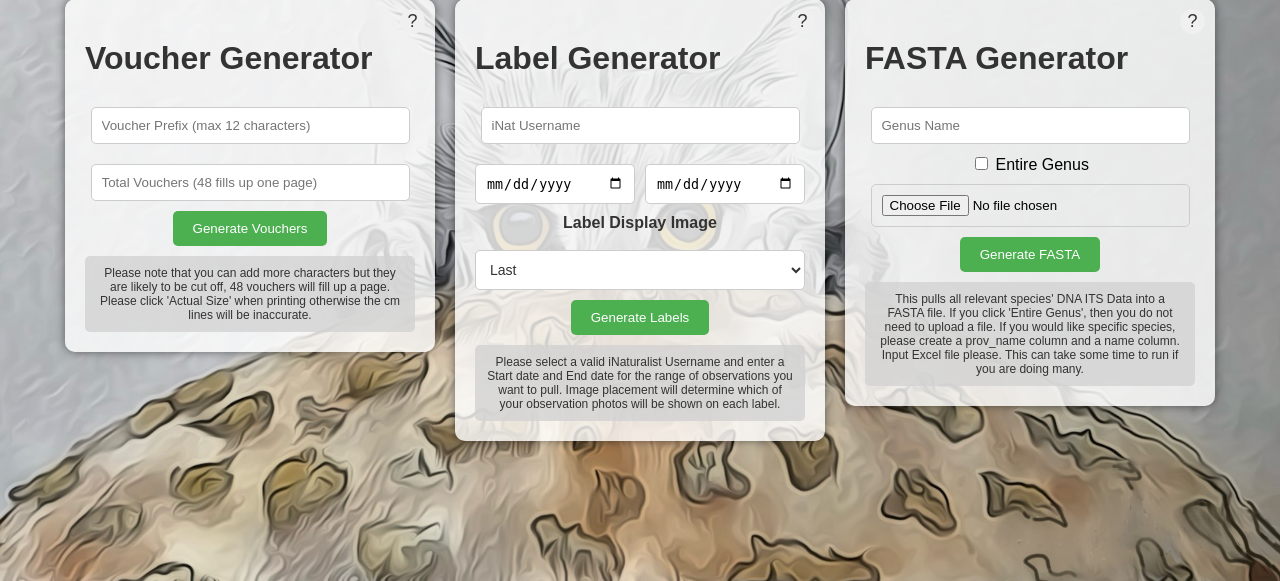
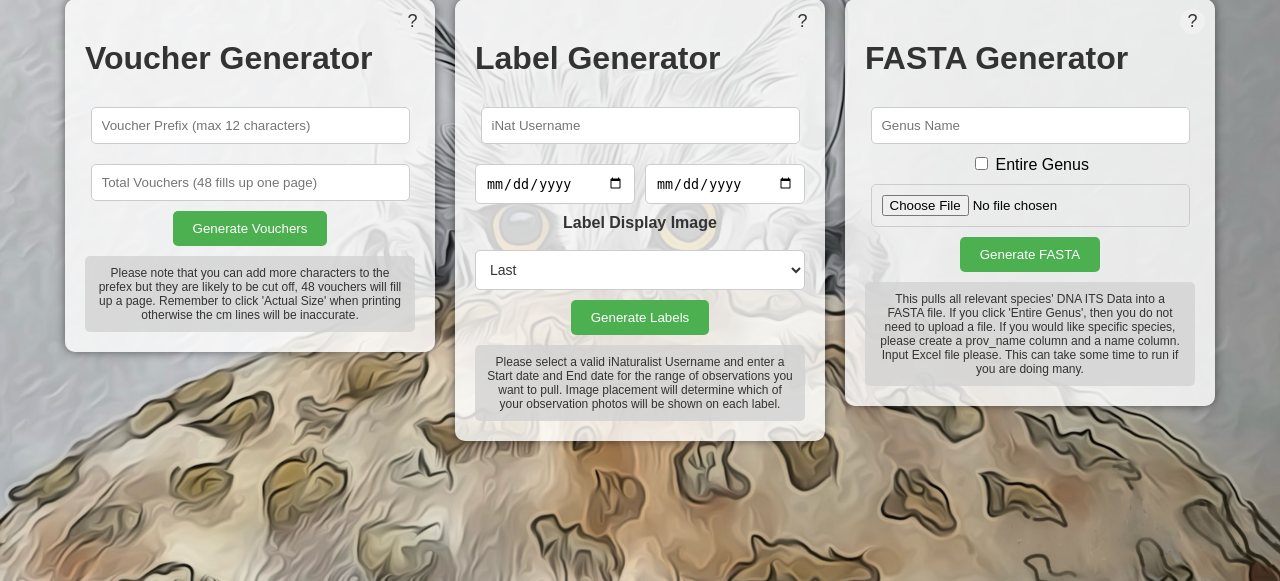
Before and after one commit to mrozanoff/paganka-myco-hub, a Flask app: page /voucher_generator in a window 1280 px wide. Shown: the part 219-800 px from the top of the page. Run offline with Flask 3, Linux system fonts and the light colour scheme.

Commit message:
working please wait

```diff
--- a/label.py
+++ b/label.py
@@ -23,7 +23,7 @@ def get_observations(username, date_start, date_end):
             data = response.json()['results']
         except KeyError:
             print("Wrong Username")
-            # return jsonify(error="Wrong username! Please check the input."), 400
+            return jsonify(error="Wrong username! Please check the input."), 400
         if not data:
             break
         observations.extend(data)
--- a/templates/voucher_generator.html
+++ b/templates/voucher_generator.html
@@ -209,7 +209,7 @@
 			<input type="submit" value="Generate Vouchers">
 		</form>
 		<div class="grey-section">
-			Please note that you can add more characters but they are likely to be cut off, 48 vouchers will fill up a page. Please click 'Actual Size' when printing otherwise the cm lines will be inaccurate.
+			Please note that you can add more characters to the prefex but they are likely to be cut off, 48 vouchers will fill up a page. Remember to click 'Actual Size' when printing otherwise the cm lines will be inaccurate.
 		</div>
 		<!-- Modal Info Box for Voucher Generator -->
 		<div id="infoBoxVoucher" class="info-box" style="display:none;">
@@ -347,22 +347,18 @@
 	                method: 'POST',
 	                body: formData
 	            })
-                .then(response => response.json())  // Ensure the response is parsed as JSON
-                .then(data => {
-                    if (data.error) {
-                        // If there's an error message returned from Flask, display it
-                        logOutput.textContent += `\nError: ${data.error}`;
+	                .then(response => {
+	                    if (response.ok) {
+	                        logOutput.textContent += '\nRequest processed successfully!';
+	                        cancelButton.style.display = 'none'; // Hide the cancel button
+	                        setTimeout(hidePopup, 2000); // Automatically close popup after success
+	                    } else {
+	                        logOutput.textContent += '\nError: Failed to process the request.';
 	                        cancelButton.style.display = 'none'; // Hide cancel button on error
 	                        closeButton.style.display = 'block'; // Show error close button
-                    } else {
-                        // If no error, show success message
-                        logOutput.textContent += '\nRequest processed successfully!';
-                        cancelButton.style.display = 'none'; // Hide cancel button on success
-                        setTimeout(hidePopup, 2000); // Automatically close popup after success
 	                    }
 	                })
 	                .catch(error => {
-                    // If fetch fails (network error, etc.), display the error
 	                    logOutput.textContent += `\nError: ${error.message}`;
 	                    cancelButton.style.display = 'none'; // Hide cancel button on error
 	                    closeButton.style.display = 'block'; // Show error close button
```
Lines whose indentation alone changed are shown as unchanged.
